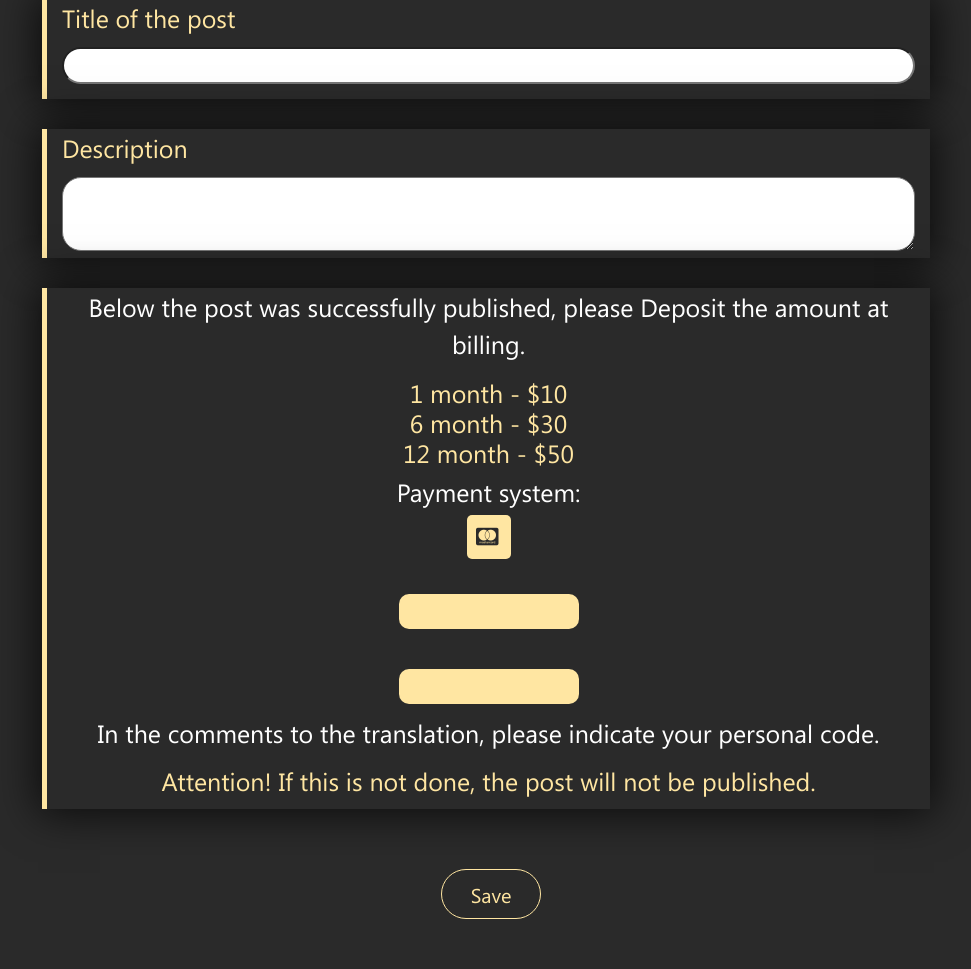
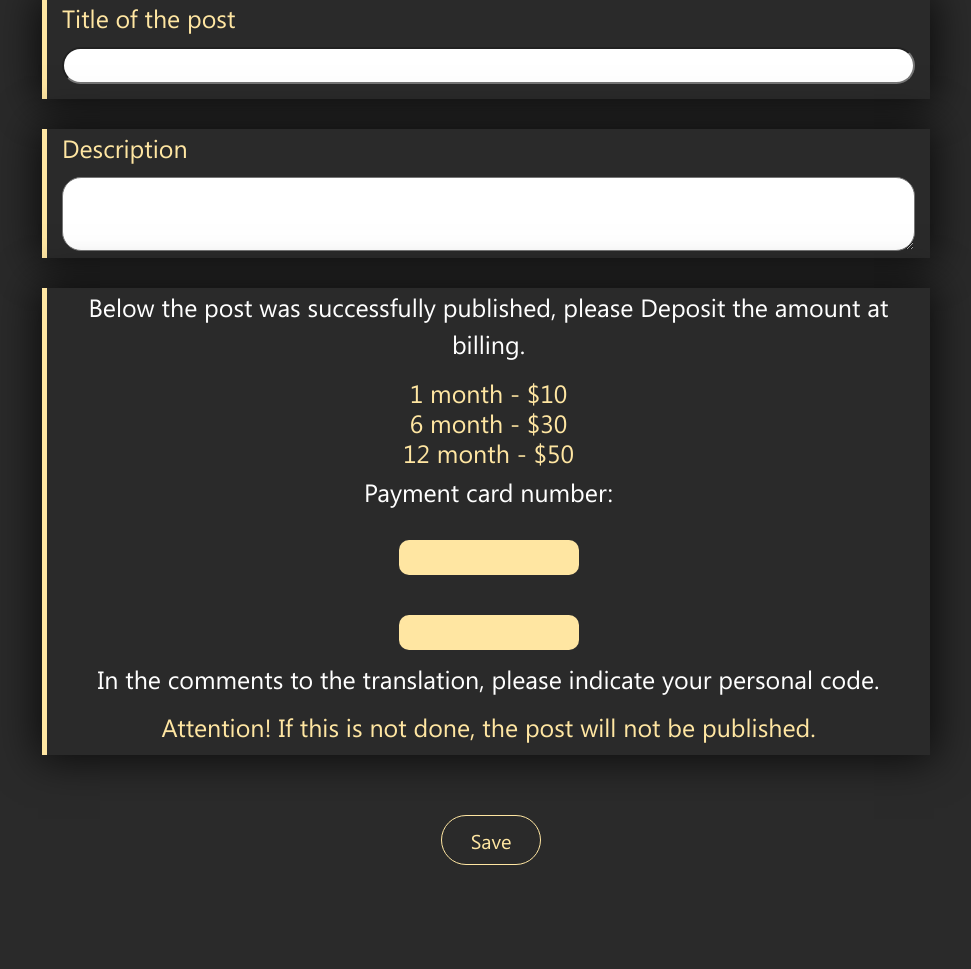
Before and after one commit to 11September/service-place, a Laravel app: page /new-post in a window 1280 px wide. Shown: the part 227-1196 px from the top of the page, without its empty margins (149-1120 px from the left). After the commit the page ends 1092 px from the top, so only its background shows below. Run offline with Laravel 8, Linux system fonts and the light colour scheme; data that the repository does not hold is empty; some libraries are stand-ins or nearby versions.

Commit message:
Some fix

```diff
--- a/app/Http/Controllers/WelcomeController.php
+++ b/app/Http/Controllers/WelcomeController.php
@@ -28,9 +28,7 @@ class WelcomeController extends Controller
 
     public function profile()
     {
-        $user = User::where('id', Auth::id())->with(['posts' => function ($query) {
-            $query->where('status', '=', 'Published');
-        }], 'social')->first();
+        $user = User::where('id', Auth::id())->with('posts', 'social')->first();
 
         return view('profile', compact('user'));
     }
@@ -61,7 +59,7 @@ class WelcomeController extends Controller
 
         if ($request->hasFile('avatar')){
             $profileImage = $request->file('avatar');
-            $profileImageSaveAsName = time() . "-profile." . $request->file('avatar')->getClientOriginalExtension();
+            $profileImageSaveAsName = time() . $request->file('avatar')->getClientOriginalExtension();
 
             $upload_path = 'storage/users/';
             $profile_image_url = $upload_path . $profileImageSaveAsName;
--- a/public/css/style.css
+++ b/public/css/style.css
@@ -1084,10 +1084,6 @@ header.masthead .post-heading .meta a {
         padding: 0 5%;
     }
 
-    .wrapper-profile-control-posts-buttons{
-        margin: 0 5px;
-    }
-
     .social-link-src{
         display: none;
     }
--- a/resources/views/new_post.blade.php
+++ b/resources/views/new_post.blade.php
@@ -62,11 +62,7 @@
                                 </div>
 
                                 <div class="wrapper-blocks-payment">
-                                    <p class="prices-description-text">Payment system:</p>
-                                    <div class="blocks-payment">
-                                        <p class="payment-item choose-card"><i class="fab fa-cc-mastercard"></i></p>
-                                    </div>
-
+                                    <p class="prices-description-text">Payment card number:</p>
 
                                     <div class="cards">
                                         <div class="wrapper-code">
```
Also changed, not shown: resources/views/index.blade.php (+5 -4 lines).
